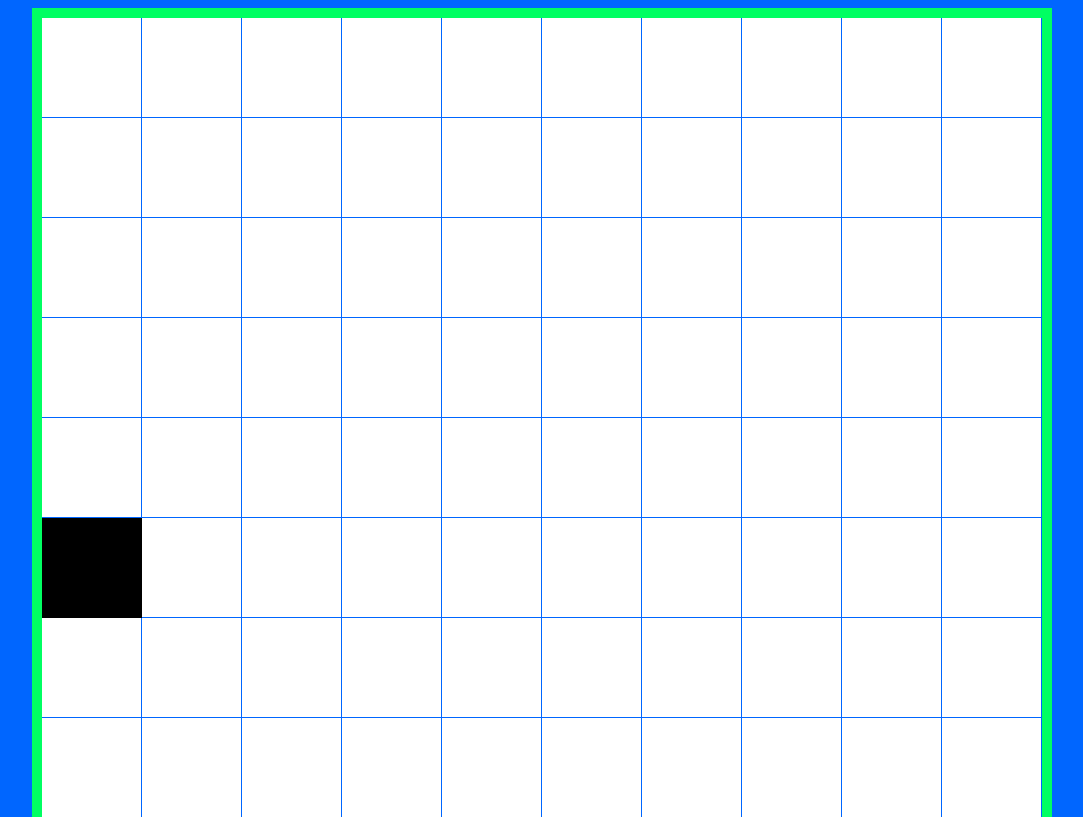
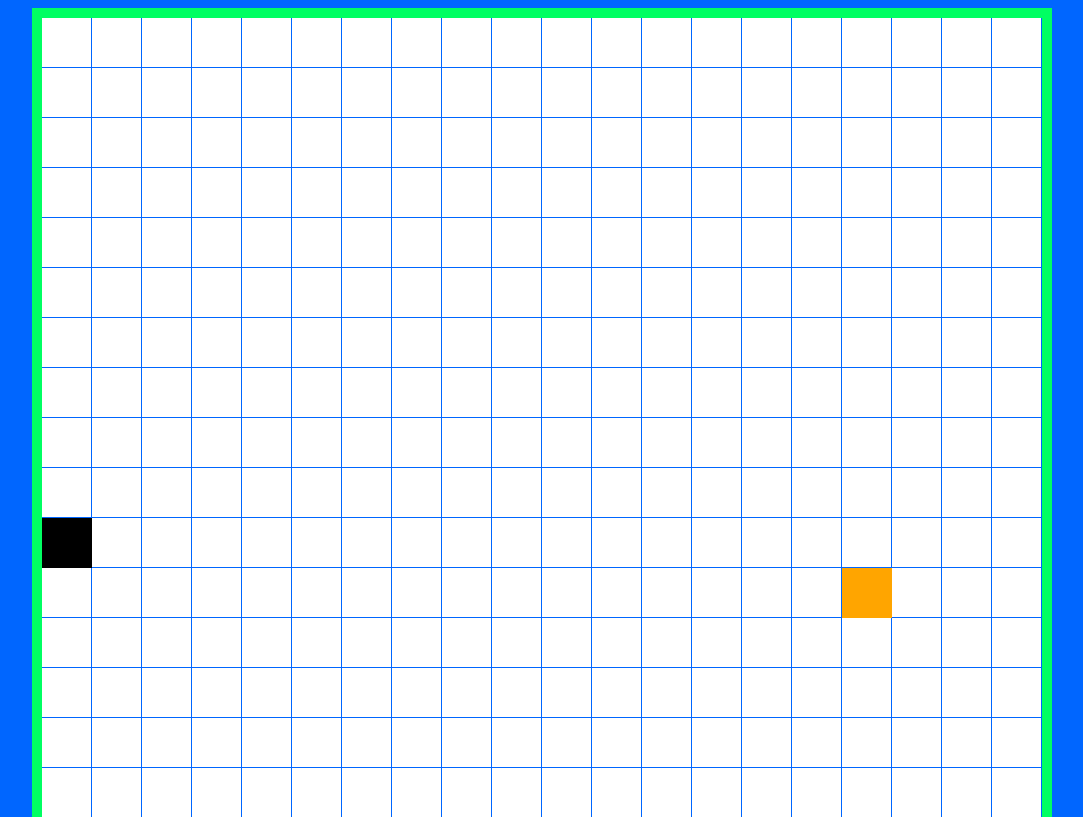
Before and after one commit to damiandrabek/Snake-game, a plain HTML site: page index.html in a window 1280 px wide. Shown: the top 817 px of the page, without its empty margins (98-1181 px from the left). Drawn offline with Linux system fonts and the light colour scheme.

Commit message:
added food spawning on random position

```diff
--- a/index.html
+++ b/index.html
@@ -59,7 +59,7 @@
         const canvasColor = 'white';
 
         // player
-        const snakeSize = 100;
+        const snakeSize = 50;
         const snakeColor = 'black';
         let snakePosX = 0;
         let snakePosY = canvas.height / 2 ;
@@ -69,15 +69,22 @@
         let snakeSpeedDirectionY = 0;
 
         // grid tiles
+        const tileColor = 'white';
         const tileCountX = canvas.width / snakeSize;
         const tileCountY = canvas.height / snakeSize;
 
+        // food
+        let foodPosX = 0;
+        let foodPosY = 0;
+        const foodColor = 'orange';
+
         // MAIN GAME LOOP
         function gameLoop() {
+            moveStuff();
             drawStuff();
-            moveStuff();
             setTimeout(gameLoop, 1000/15);
         }
+        resetFood();
         gameLoop();
 
         /* DRAWING */
@@ -86,6 +93,8 @@
             drawRectangle("#0066ff", 0, 0, canvas.width, canvas.height);
             //grid
             drawGrid();
+            //food
+            drawRectangle(foodColor, foodPosX, foodPosY, snakeSize, snakeSize);
             //player
             drawRectangle(snakeColor, snakePosX, snakePosY, snakeSize, snakeSize);
         }
@@ -96,7 +105,7 @@
         function drawGrid(){
             for (let i = 0; i < tileCountX; i++) {
                 for (let j = 0; j < tileCountY; j++) {
-                    drawRectangle('white', snakeSize * i, snakeSize * j, snakeSize - 1, snakeSize - 1);
+                    drawRectangle(tileColor, snakeSize * i, snakeSize * j, snakeSize - 1, snakeSize - 1);
                 }
             }
         }
@@ -107,6 +116,7 @@
             snakePosX += snakeSpeed * snakeSpeedDirectionX;
             snakePosY += snakeSpeed * snakeSpeedDirectionY;
 
+            // wall collision
             if(snakePosX > canvas.width-snakeSize) {
                 snakePosX = 0;
             }
@@ -120,8 +130,15 @@
             if(snakePosY < 0){
                 snakePosY = canvas.height;
             }
+            // food collision
+            if(snakePosX == foodPosX && snakePosY == foodPosY){
+                resetFood();
+            }
         }
-
+        function resetFood(){
+            foodPosX = Math.floor(Math.random() * tileCountX) * snakeSize;
+            foodPosY = Math.floor(Math.random() * tileCountY) * snakeSize;
+        }
 
         // ctx.lineWidth = '5';
             // ctx.strokeStyle = 'black';
```
